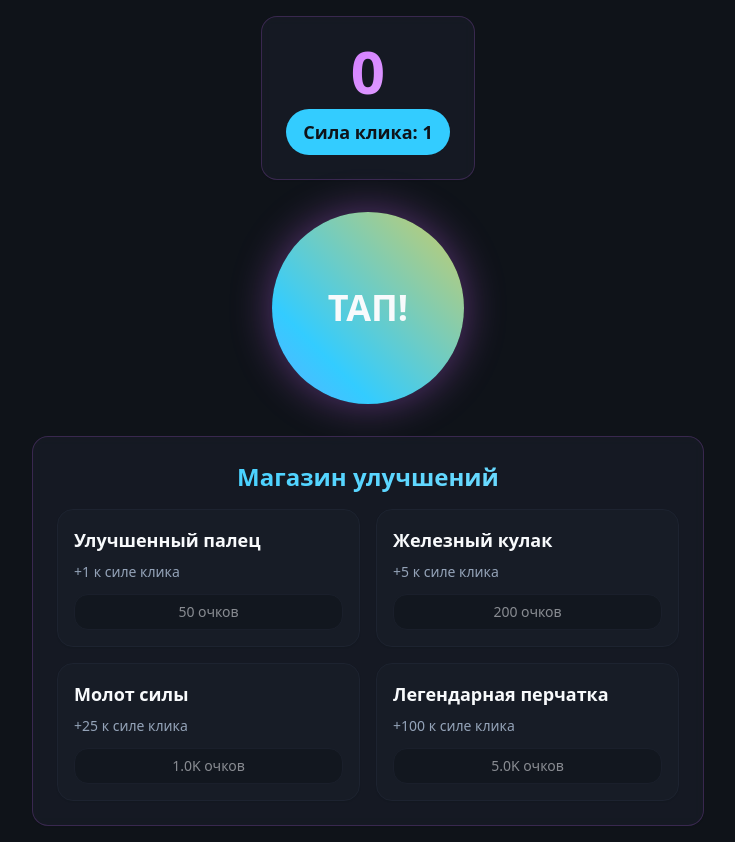
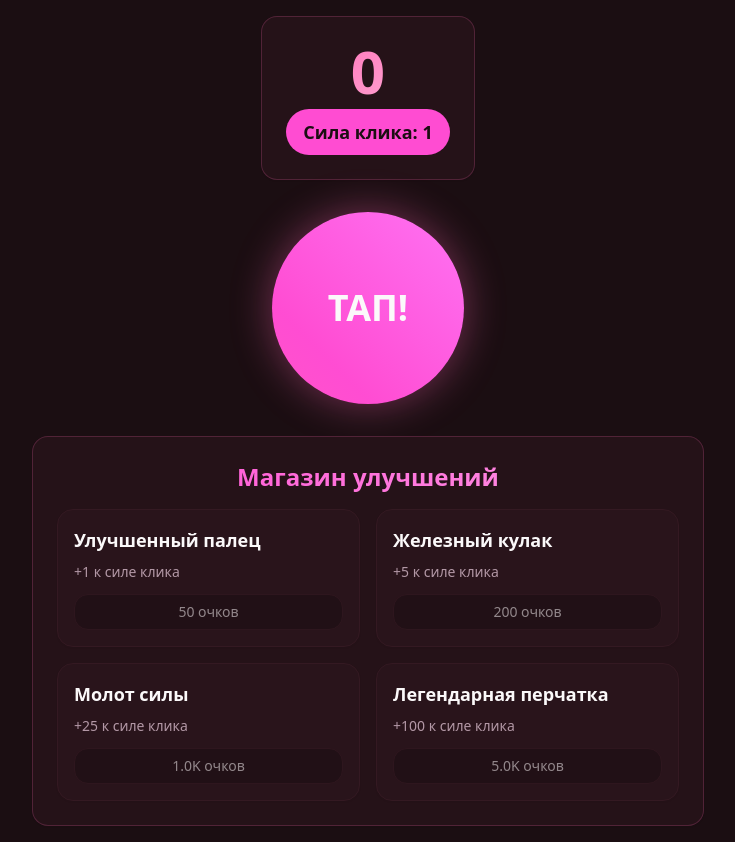
Before and after one commit to TelegramGPT/tap-tap-boom, a React (Vite) app: page / in a window 1280 px wide. Shown: the whole page, without its empty margins (272-1007 px from the left). Built offline with nearby package versions, Linux system fonts and the light colour scheme.

Commit message:
Refactor: Apply pink color scheme
Update styles to use a pink color palette throughout the application.

```diff
--- a/src/index.css
+++ b/src/index.css
@@ -8,36 +8,36 @@ All colors MUST be HSL.
 
 @layer base {
   :root {
-    --background: 220 25% 8%;
-    --foreground: 210 40% 98%;
+    --background: 340 30% 8%;
+    --foreground: 330 20% 98%;
 
-    --card: 220 25% 12%;
-    --card-foreground: 210 40% 98%;
+    --card: 340 35% 12%;
+    --card-foreground: 330 20% 98%;
 
-    --popover: 220 25% 12%;
-    --popover-foreground: 210 40% 98%;
+    --popover: 340 35% 12%;
+    --popover-foreground: 330 20% 98%;
 
-    --primary: 280 100% 70%;
-    --primary-foreground: 220 25% 8%;
-    --primary-glow: 280 100% 85%;
+    --primary: 330 100% 70%;
+    --primary-foreground: 340 30% 8%;
+    --primary-glow: 330 100% 85%;
 
-    --secondary: 195 100% 60%;
-    --secondary-foreground: 220 25% 8%;
-    --secondary-glow: 195 100% 75%;
+    --secondary: 315 100% 65%;
+    --secondary-foreground: 340 30% 8%;
+    --secondary-glow: 315 100% 80%;
 
-    --muted: 220 25% 15%;
-    --muted-foreground: 215 20% 65%;
+    --muted: 340 35% 15%;
+    --muted-foreground: 330 15% 65%;
 
-    --accent: 45 100% 60%;
-    --accent-foreground: 220 25% 8%;
-    --accent-glow: 45 100% 75%;
+    --accent: 300 100% 75%;
+    --accent-foreground: 340 30% 8%;
+    --accent-glow: 300 100% 85%;
 
     --destructive: 0 84% 60%;
-    --destructive-foreground: 210 40% 98%;
+    --destructive-foreground: 330 20% 98%;
 
-    --border: 220 25% 20%;
-    --input: 220 25% 15%;
-    --ring: 280 100% 70%;
+    --border: 340 35% 20%;
+    --input: 340 35% 15%;
+    --ring: 330 100% 70%;
 
     --gradient-primary: linear-gradient(135deg, hsl(var(--primary)), hsl(var(--primary-glow)));
     --gradient-secondary: linear-gradient(135deg, hsl(var(--secondary)), hsl(var(--secondary-glow)));
```
